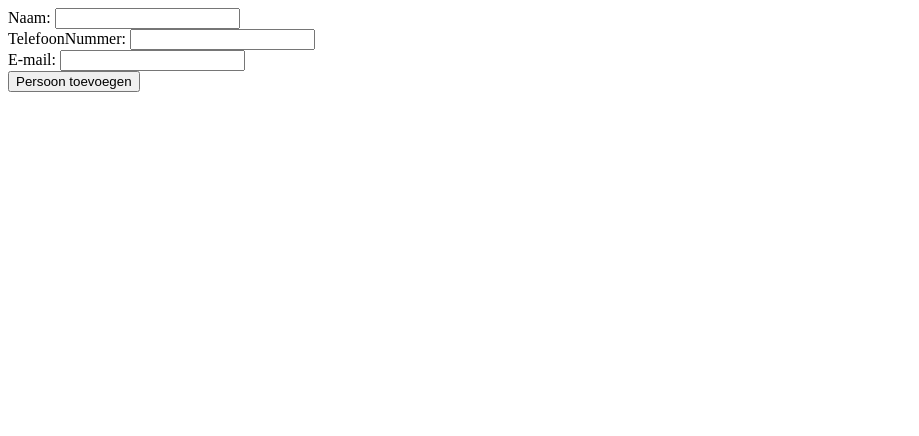
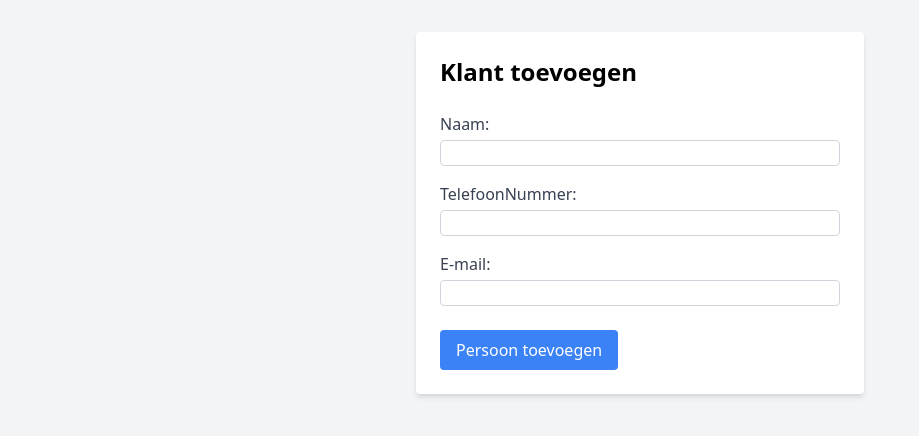
Before and after one commit to Brayden22095/UserStories, a PHP site: page /save.php in a window 1280 px wide. Shown: the top 436 px of the page, without its empty margins (0-919 px from the left). Run offline with PHP 8.4, Linux system fonts and the light colour scheme.

Commit message:
meer changes

```diff
--- a/php/public/klantenbeheer/save.php
+++ b/php/public/klantenbeheer/save.php
@@ -1,15 +1,35 @@
+<!DOCTYPE html>
+<html lang="nl">
+
+<head>
+    <meta charset="UTF-8">
+    <meta name="viewport" content="width=device-width, initial-scale=1.0">
     <title>Klant toevoegen</title>
+    <!-- Voeg Tailwind CSS CDN toe -->
+    <link href="https://cdn.jsdelivr.net/npm/tailwindcss@2.2.19/dist/tailwind.min.css" rel="stylesheet">
+</head>
+
+<body class="bg-gray-100">
+    <div class="container mx-auto py-8">
+        <div class="max-w-md mx-auto bg-white rounded p-6 shadow-md">
+            <h2 class="text-2xl font-semibold mb-6">Klant toevoegen</h2>
             <form action="#" method="post">
-    <label for="naam">Naam:</label>
-    <input type="text" name="naam" />
-    <br />
-    <label for="telefoonNummer">TelefoonNummer:</label>
-    <input type="text" name="telefoonNummer" />
-    <br />
-    <label for="email">E-mail:</label>
-    <input type="text" name="email" />
-    <br />
-    <input type="submit" name="savePerson" value="Persoon toevoegen">
+                <div class="mb-4">
+                    <label for="naam" class="block text-gray-700">Naam:</label>
+                    <input type="text" name="naam" id="naam" class="form-input mt-1 block w-full border border-gray-300 rounded" />
+                </div>
+                <div class="mb-4">
+                    <label for="telefoonNummer" class="block text-gray-700">TelefoonNummer:</label>
+                    <input type="text" name="telefoonNummer" id="telefoonNummer" class="form-input mt-1 block w-full border border-gray-300 rounded" />
+                </div>
+                <div class="mb-4">
+                    <label for="email" class="block text-gray-700">E-mail:</label>
+                    <input type="text" name="email" id="email" class="form-input mt-1 block w-full border border-gray-300 rounded" />
+                </div>
+                <div class="mt-6">
+                    <input type="submit" name="savePerson" value="Persoon toevoegen"
+                        class="bg-blue-500 text-white px-4 py-2 rounded hover:bg-blue-600 cursor-pointer" />
+                </div>
             </form>
             <?php
             include("../../src/klantenbeheer.php");
@@ -22,9 +42,15 @@ if(isset($_POST['savePerson'])){
                 $newPerson->setTelefoonNummer($_POST['telefoonNummer']);
 
                 if($newPerson->saveCustomer() != false){
-        echo "Persoon is opgeslagen";
+                    echo "<p class='text-green-500 mt-4'>Persoon is opgeslagen</p>";
                     header('Location: index.php');
                 } else {
-        echo "Persoon is niet opgeslagen";
+                    echo "<p class='text-red-500 mt-4'>Persoon is niet opgeslagen</p>";
                 }
             }
+            ?>
+        </div>
+    </div>
+</body>
+
+</html>
```
Also changed, not shown: php/public/klantenbeheer/index.php (+7 -7 lines), php/public/klantenbeheer/login.php (+11 -10 lines). Lines whose indentation alone changed are shown as unchanged.
